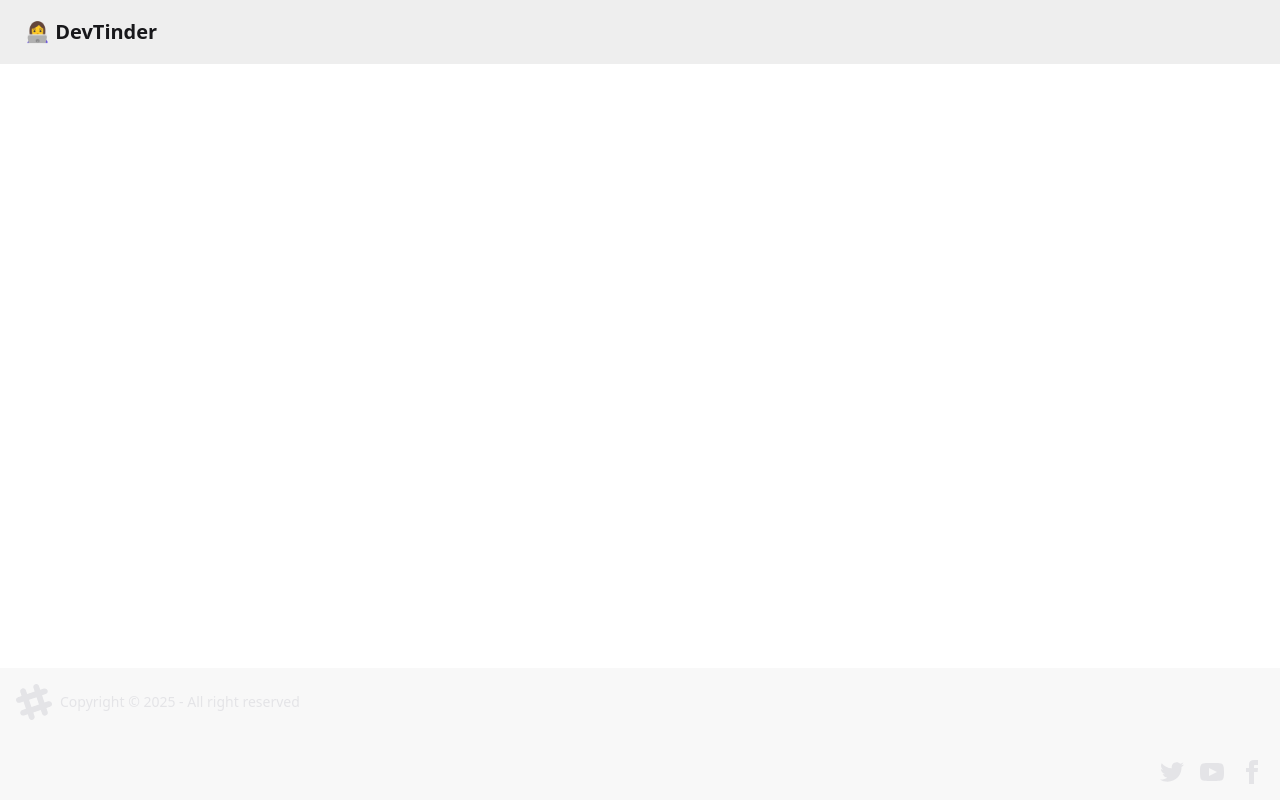
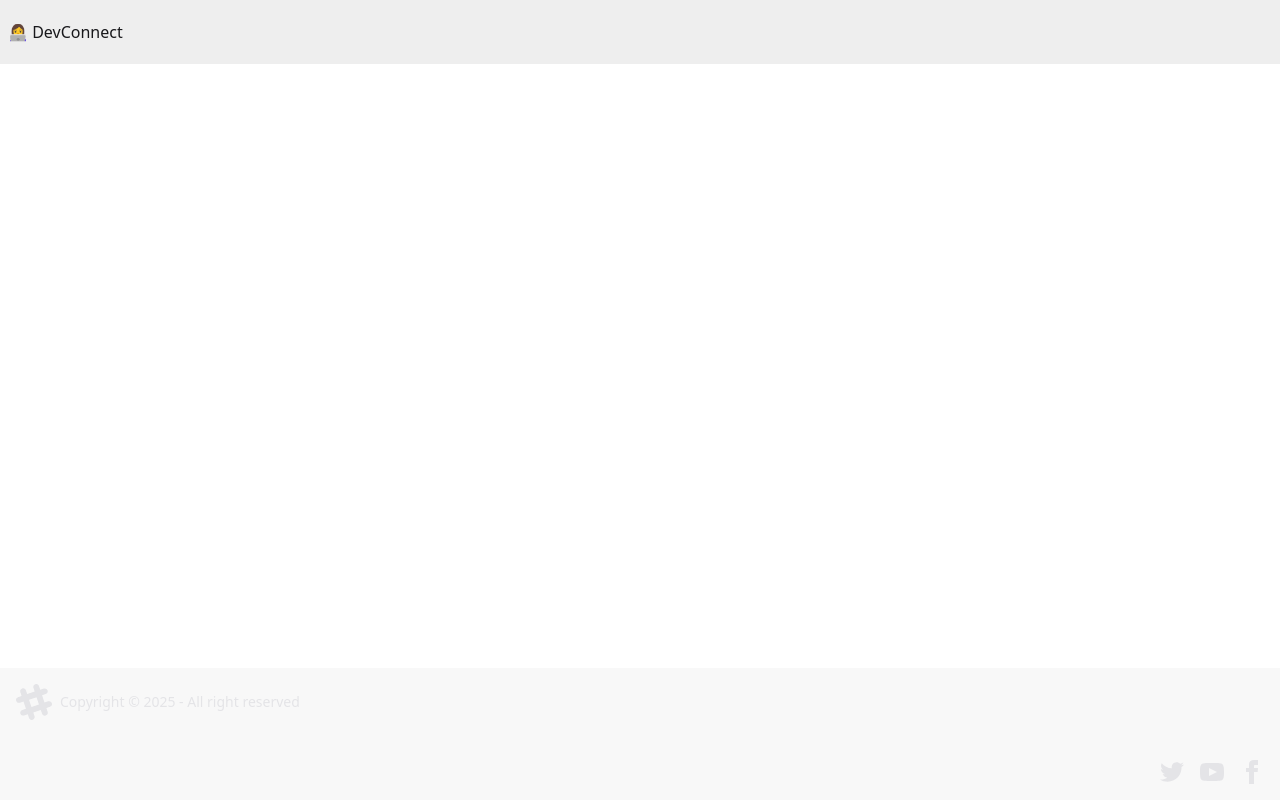
Before and after one commit to CodeMerge99/devtinderUI, a React (Vite) app: page / in a window 1280 px wide. Built offline with nearby package versions, Linux system fonts and the light colour scheme; no server answers.

Commit message:
made some changes in footer

```diff
--- a/src/components/Footer.jsx
+++ b/src/components/Footer.jsx
@@ -53,5 +53,4 @@ const Footer = () => {
     </footer>
   );
 };
-
-export default Footer
+export default Footer;
--- a/src/components/Navbar.jsx
+++ b/src/components/Navbar.jsx
@@ -23,9 +23,7 @@ const NavBar = () => {
   return (
     <div className="navbar bg-base-300">
       <div className="flex-1">
-        <Link to="/" className="btn btn-ghost text-xl">
-          👩‍💻 DevTinder
-        </Link>
+        <Link to="/">👩‍💻 DevConnect</Link>
       </div>
       {user && (
         <div className="flex-none gap-2">
```
